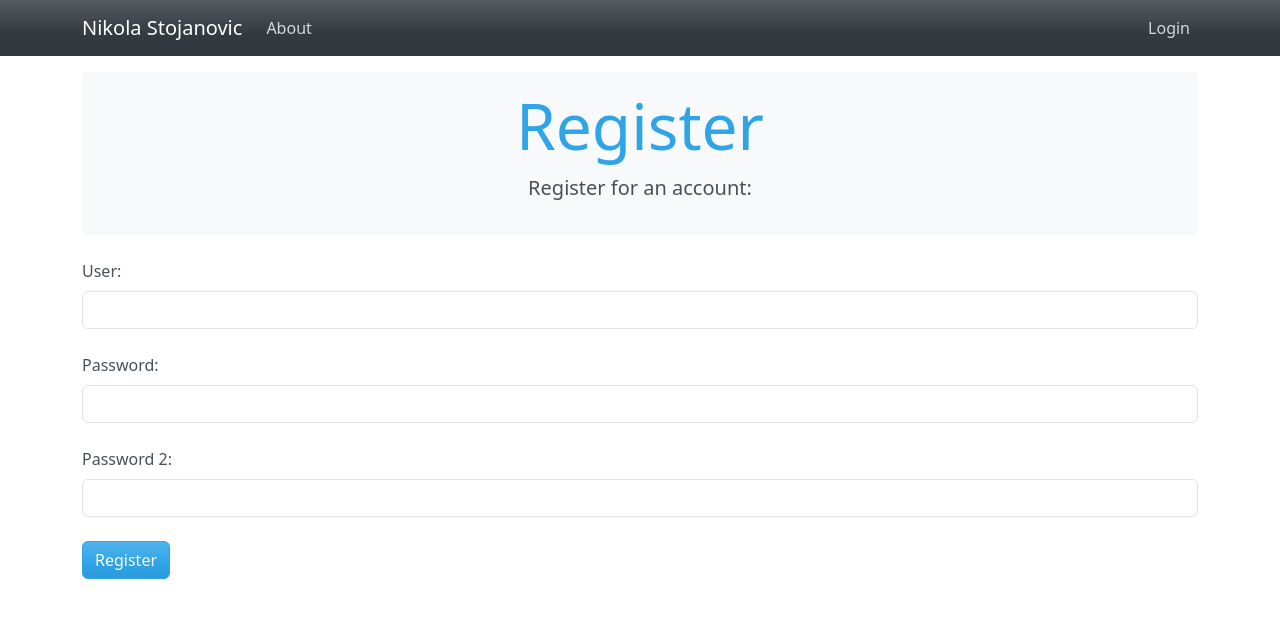
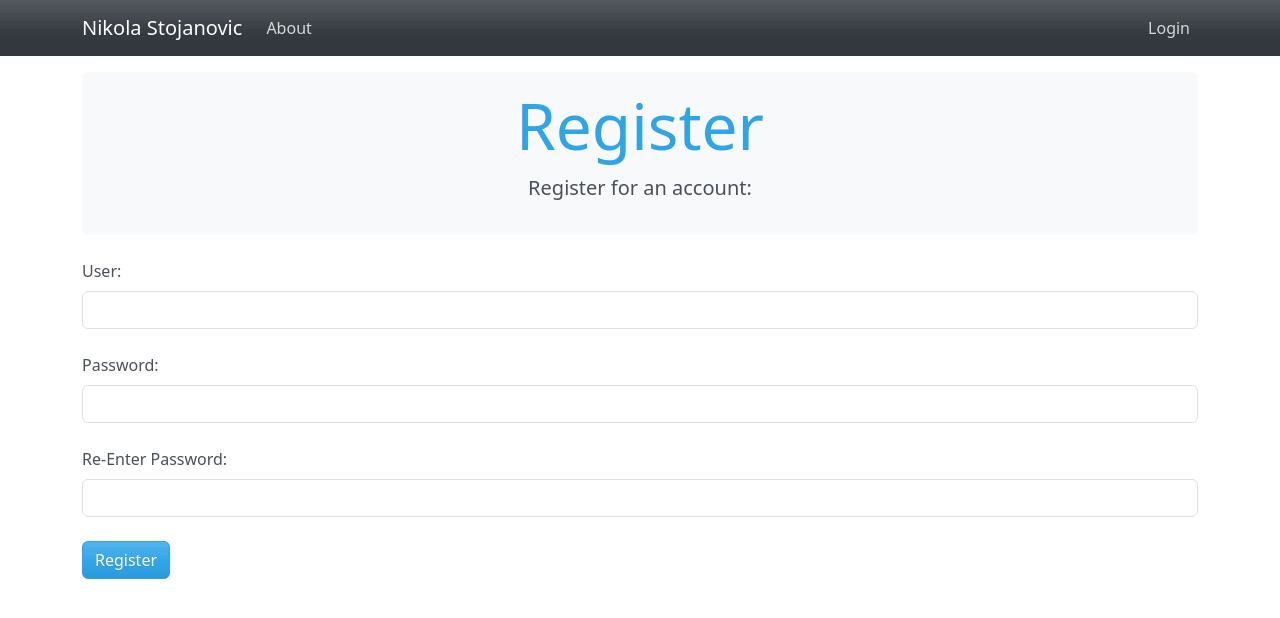
Before and after one commit to nikolastoj95/BTI425-WebProgramming_Apps_Services, a Next.js app in the folder assignments/dev/a3/assign3-app/: page /register in a window 1280 px wide. Shown: the top 618 px of the page. Built offline with nearby package versions, Linux system fonts and the light colour scheme; no server answers.

Commit message:
changed form label from pass2 to reenter pass

```diff
--- a/assignments/dev/a3/assign3-app/pages/register.js
+++ b/assignments/dev/a3/assign3-app/pages/register.js
@@ -60,7 +60,7 @@ export default function Register(){
           </Form.Group>
           <br />
           <Form.Group>
-            <Form.Label>Password 2:</Form.Label>
+            <Form.Label>Re-Enter Password:</Form.Label>
             <Form.Control
               value={password2}
               onChange={(e) => setPassword2(e.target.value)}
```
